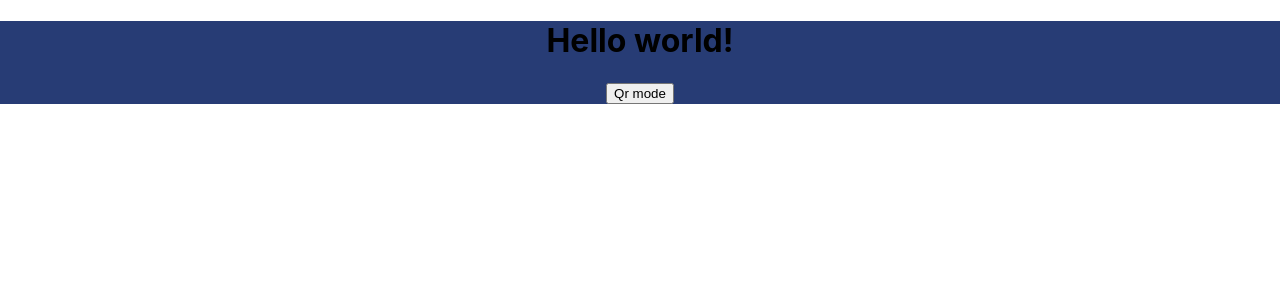
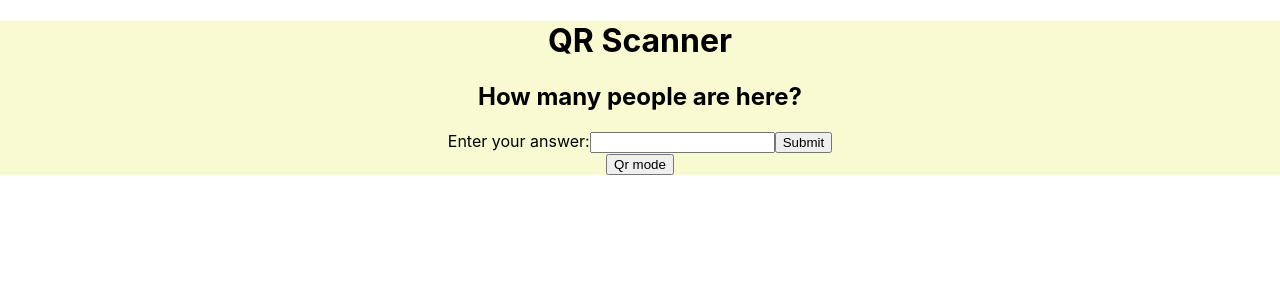
Before and after one commit to TUM-FAF/FAF-21X_Team1, a React (Create React App) app in the folder frontend/: page / in a window 1280 px wide. Shown: the top 300 px of the page. Built offline with nearby package versions, Linux system fonts and the light colour scheme.

Commit message:
Add small changes

```diff
--- a/frontend/src/App.css
+++ b/frontend/src/App.css
@@ -13,7 +13,7 @@
   }
 }
 .bg-blue {
-  background-color: #273c75;
+  background-color: lightgoldenrodyellow;
 }
 .App-header {
   background-color: #282c34;
--- a/frontend/src/App.tsx
+++ b/frontend/src/App.tsx
@@ -1,6 +1,7 @@
 import './App.css';
 import React, { useState } from 'react';
 import QrScanner from './QrScanner';
+import Quiz from './Quiz';
 
 function App() {
   const [data, setData] = useState<string>('No result');
@@ -9,8 +10,9 @@ function App() {
   return (
     <div className="App bg-blue">
       <h1>
-        Hello world!
+        QR Scanner
       </h1>
+      <Quiz />
       <button onClick={()=>{setShown(prev => !prev)}}>Qr mode</button>
       {shown? <QrScanner /> : null}
     </div>
--- a/frontend/src/QrScanner.tsx
+++ b/frontend/src/QrScanner.tsx
@@ -18,7 +18,7 @@ const QrScanner = () => {
           }
         }}
       />
-      <p>{data}</p>
+      <a href={data}>link</a>
     </>
   );
 }
```
